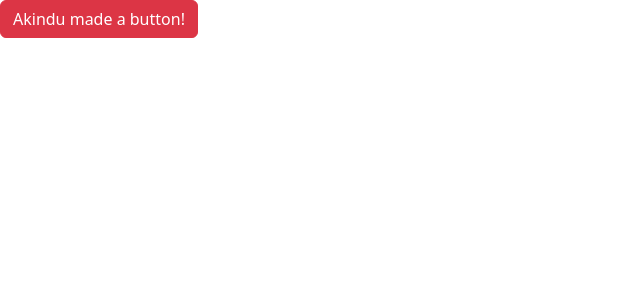
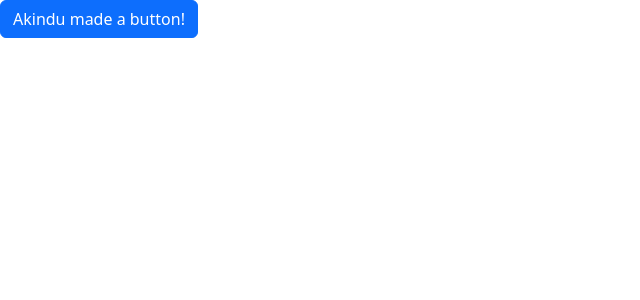
Before and after one commit to akindu-k/react-app, a React (Vite) app: page / in a window 1280 px wide. Shown: the top 300 px of the page, without its empty margins (0-640 px from the left). Built offline with nearby package versions, Linux system fonts and the light colour scheme.

Commit message:
chore: Update Button component to accept onClick and color props

```diff
--- a/src/App.tsx
+++ b/src/App.tsx
@@ -1,9 +1,13 @@
-import Button from './Components/Button';
-import Alert from './Components/Button';
+import Button from "./Components/Button";
+import Alert from "./Components/Button";
 
 function App() {
   return (
-    <Button>Akindu <span>made a button!</span></Button>
+    <div>
+      <Button  onClick={() => console.log("Clicked")}>
+        Akindu <span>made a button!</span>
+      </Button>
+    </div>
   );
 }
 
--- a/src/Components/Button.tsx
+++ b/src/Components/Button.tsx
@@ -1,12 +1,17 @@
-import React, { Children, ReactNode } from 'react'
-interface Props{
-    children : ReactNode;
-
+import React, { Children, ReactNode } from "react";
+interface Props {
+  children: ReactNode;
+  onClick: () => void;
+  color?: "primary" | "secondary" | "danger";
 }
-const Button = ({children }: Props) => {
+const Button = ({ children, onClick , color = "primary"}: Props) => {
   return (
-    <div><button type="button" className="btn btn-danger">{children}</button></div>
+    <div>
+      <button type="button" className={"btn btn-"+ color} onClick={onClick}>
+        {children}
+      </button>
+    </div>
   );
-}
+};
 
 export default Button;
```
